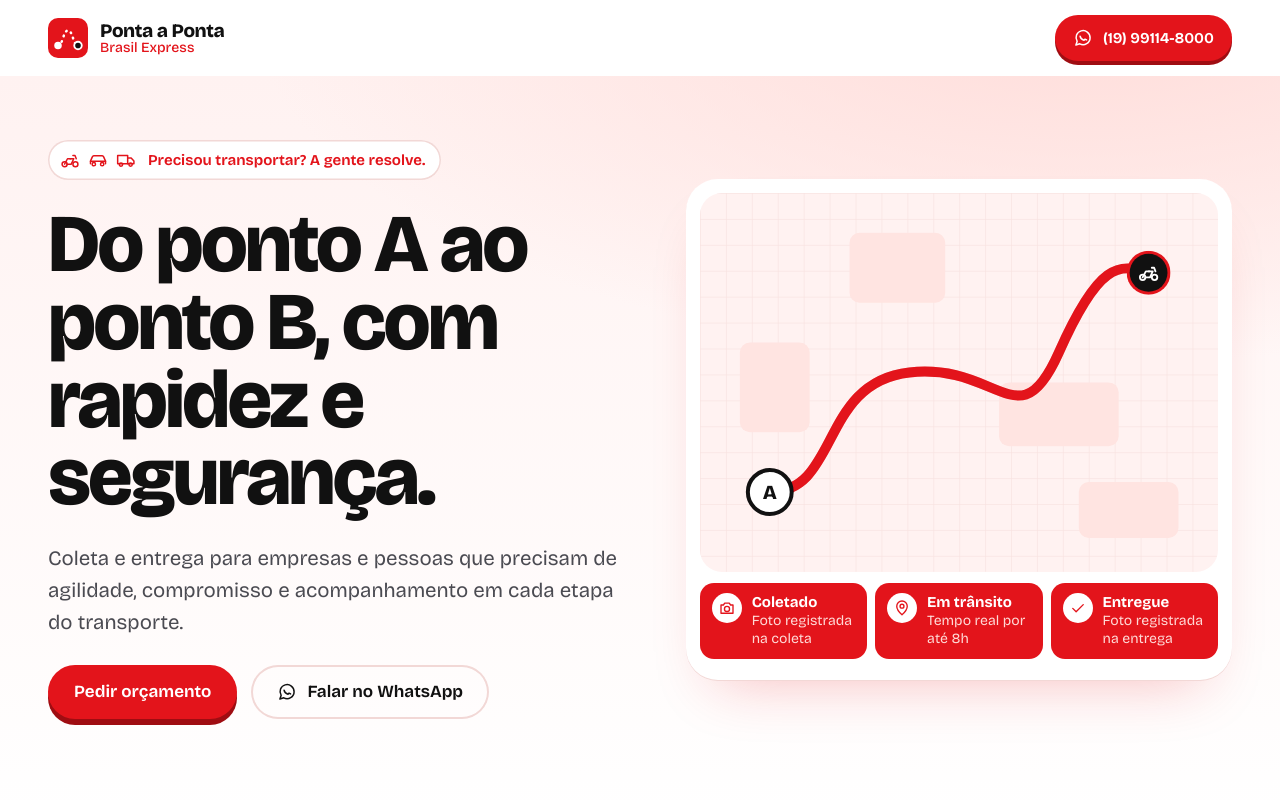
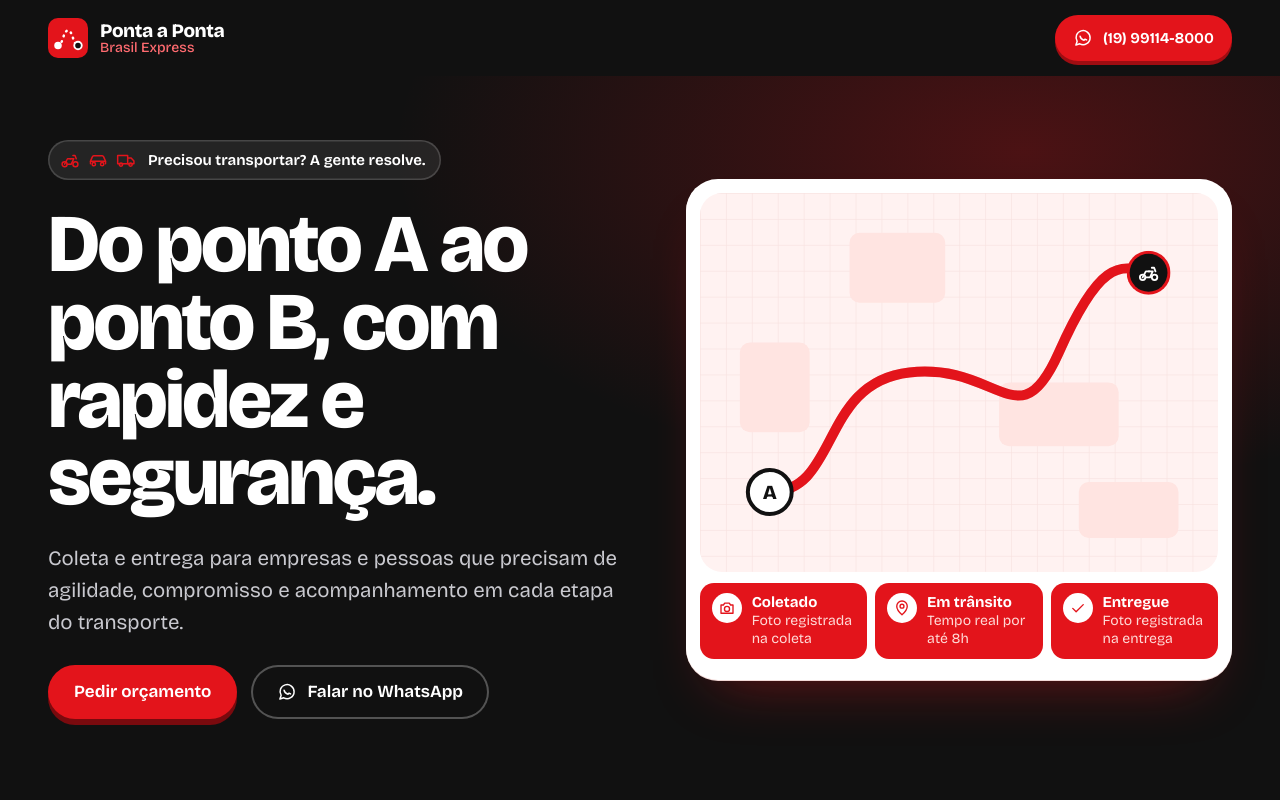
Before and after one commit to Pairon03/ABtransportes-landing, a Vue app: page / in a window 1280 px wide. Shown: the top 800 px of the page. Built offline with nearby package versions, Linux system fonts and the light colour scheme.

Commit message:
Esboço: topo com fundo preto
Cabeçalho e topo em preto com brilho vermelho; o meio da página
continua claro e o bloco final continua vermelho.

Co-Authored-By: Claude Opus 5.5 <noreply@anthropic.com>
Claude-Session: https://claude.ai/code/session_01PDx4umrcQ7K98THGNHSX1U

```diff
--- a/src/components/HeroRoute.vue
+++ b/src/components/HeroRoute.vue
@@ -34,17 +34,25 @@ import RouteAnimation from './RouteAnimation.vue'
 .hero {
   padding-top: clamp(28px, 5vw, 64px);
   padding-bottom: var(--section);
+  /* topo escuro: o vermelho da rota e do botão ganham força sobre o preto */
   background:
-    radial-gradient(1200px 520px at 85% -10%, var(--sky-2), transparent 70%),
-    linear-gradient(var(--sky), var(--paper));
+    radial-gradient(900px 480px at 80% 10%, rgba(227, 20, 27, 0.28), transparent 70%),
+    var(--ink);
+  color: #fff;
 }
+.hero :deep(.h-xl) { color: #fff; }
+.hero :deep(.lead) { color: #C9C9CF; }
 .hero__grid { display: grid; grid-template-columns: minmax(0, 1.05fr) minmax(0, 1fr); gap: clamp(32px, 5vw, 72px); align-items: center; }
 .hero__copy { display: flex; flex-direction: column; gap: 26px; }
 .hero__kicker {
   align-self: flex-start; display: inline-flex; align-items: center; gap: 8px;
-  padding: 8px 16px 8px 12px; border-radius: 999px; background: #fff;
-  box-shadow: inset 0 0 0 1.5px var(--line); color: var(--cobalt); font-weight: 650; font-size: 15px;
+  padding: 8px 16px 8px 12px; border-radius: 999px; background: rgba(255, 255, 255, 0.08);
+  box-shadow: inset 0 0 0 1.5px rgba(255, 255, 255, 0.16); color: #fff; font-weight: 650; font-size: 15px;
 }
+.hero__kicker :deep(svg) { color: var(--orange); }
+.hero :deep(.btn--ghost) { color: #fff; box-shadow: inset 0 0 0 2px rgba(255, 255, 255, 0.28); }
+.hero :deep(.btn--ghost:hover) { color: #fff; box-shadow: inset 0 0 0 2px var(--orange); }
+.hero :deep(.btn--orange) { box-shadow: 0 6px 0 #7A0A0E; }
 .hero__kicker :deep(svg:last-of-type) { margin-right: 4px; }
 .hero__actions { display: flex; flex-wrap: wrap; gap: 14px; }
 
--- a/src/components/RouteAnimation.vue
+++ b/src/components/RouteAnimation.vue
@@ -127,7 +127,7 @@ const stages = computed(() => [
   position: relative;
   background: #fff;
   border-radius: var(--r-lg);
-  box-shadow: 0 1px 0 var(--line), 0 30px 60px -30px rgba(227, 20, 27, 0.28);
+  box-shadow: 0 1px 0 var(--line), 0 30px 60px -30px rgba(227, 20, 27, 0.45);
   padding: 14px 14px 18px;
 }
 .route__map { width: 100%; height: auto; display: block; border-radius: 22px; background: var(--sky); }
--- a/src/components/TheHeader.vue
+++ b/src/components/TheHeader.vue
@@ -36,6 +36,9 @@ onBeforeUnmount(() => window.removeEventListener('scroll', onScroll))
   position: sticky; top: 0; z-index: 30;
   transition: background-color .3s ease, box-shadow .3s ease;
 }
+.header:not(.header--scrolled) { background: var(--ink); }
+.header:not(.header--scrolled) .logo__text { color: #fff; }
+.header:not(.header--scrolled) .logo__text span { color: #FF6B70; }
 .header--scrolled {
   background: rgba(255, 255, 255, 0.86);
   backdrop-filter: saturate(160%) blur(12px);
```
